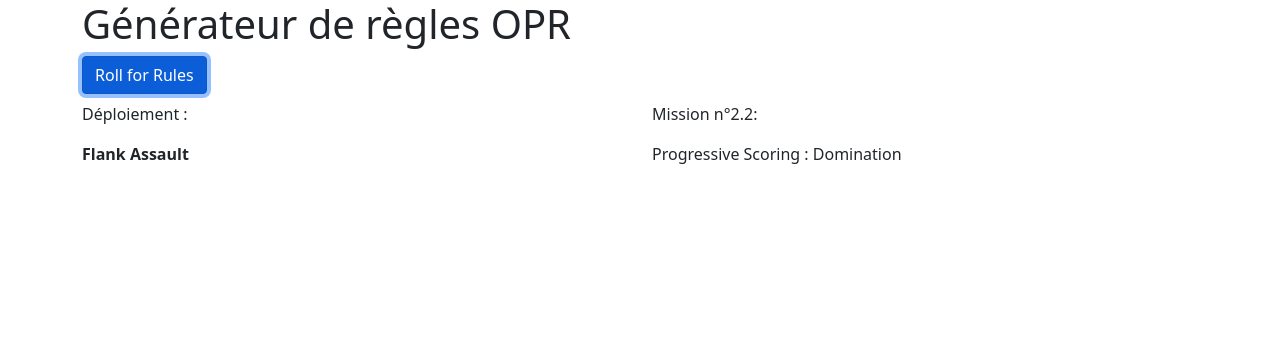
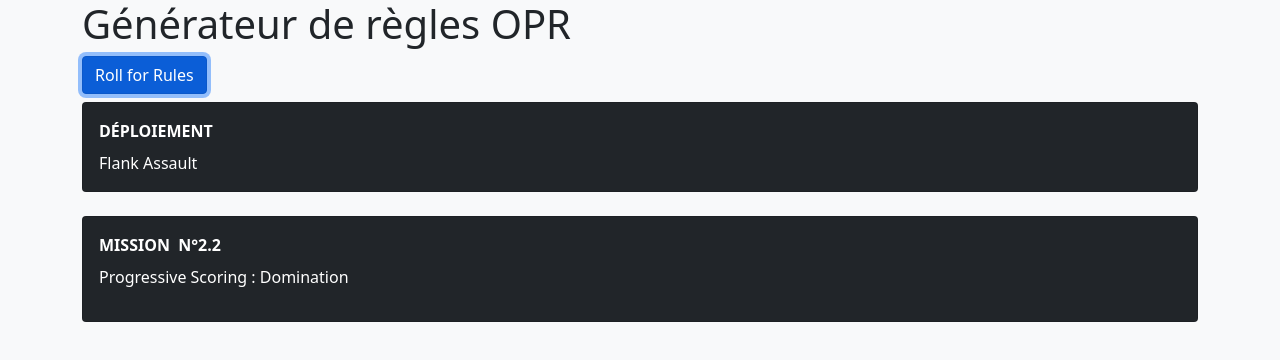
Before and after one commit to nfrugier/opr_gf_generator, a plain HTML site: page index.html in a window 1280 px wide. Both pictures are taken after a click on the button "Roll for Rules". Drawn offline with nearby package versions, Linux system fonts and the light colour scheme.

Commit message:
Add files via upload

```diff
--- a/index.html
+++ b/index.html
@@ -6,7 +6,7 @@
     <meta name="viewport" content="width=device-width, initial-scale=1">
     <title>Generateur de regles OPR</title>
 </head>
-<body>
+<body class="bg-light">
 <div class="container">
     <h1 class="">Générateur de règles OPR</h1>
     <div class="row">
@@ -17,14 +17,29 @@
             />
         </div>
     </div>
-    <div class="row pt-2" id="results">
-        <div class="col" id="deployment">
-
-        </div>
-        <div class="col" id="mission">
-
+    <div class="row pt-2" >
+        <div>
+            <div class="card text-white bg-dark mb-3">
+                <div class="card-body">
+                    <div class="card-title"><span class="fw-bold text-uppercase">Déploiement</span></div>
+                    <div class="card-text" id="deployment"></div>
+                </div>
+            </div>
         </div>
     </div>
+    <div class="row pt-2" >
+        <div>
+            <div class="card text-white bg-dark mb-3">
+                <div class="card-body">
+                    <div class="card-title fw-bold text-uppercase"><span class="">Mission</span>&nbsp;
+                        <span id="missionCode"></span></div>
+                    <div class="card-text" id="mission"></div>
+                </div>
+            </div>
+        </div>
+    </div>
+
+
 </div>
 <script>
 
@@ -32,15 +47,15 @@
         return Math.floor(Math.random() * max) ;
     }
     function doRoll() {
-        let resultDiv = document.getElementById('results');
         let depDiv = document.getElementById('deployment');
         let missionDiv = document.getElementById('mission');
+        let missionCode = document.getElementById('missionCode');
 
         let deployment = getRandomInt(6);
         let missionStyle = getRandomInt(3);
         let mission = getRandomInt(6);
 
-        let deploymentResult = [
+        const deploymentResult = [
             "No Man's Land",
             "Long Haul",
             "Flank Assault",
@@ -49,13 +64,13 @@
             "Meeting Engagement"
         ];
 
-        let missionStyleArray = [
+        const missionStyleArray = [
             "Face-Off",
             "Progressive Scoring",
             "Attack & Defend",
         ];
 
-        let missionArray = {
+        const missionArray = {
             "Face-Off" : {
                 "1":"Duel",
                 "2":"Seize Ground",
@@ -93,14 +108,13 @@
         }
 
         depDiv.innerHTML =
-            `<p>Déploiement :</p>` +
-            `<p class="fw-bold">${deploymentResult[deployment]}</p>`
+            `${deploymentResult[deployment]}`
         ;
 
         missionDiv.innerHTML =
-            `<p>Mission n°${missionStyle+1}.${mission+1}:</p>` +
             `<p>${missionStyleString} : ${missionString}</p>`
         ;
+        missionCode.innerHTML = `n°${missionStyle+1}.${mission+1}`;
     }
 </script>
 </body>
```
